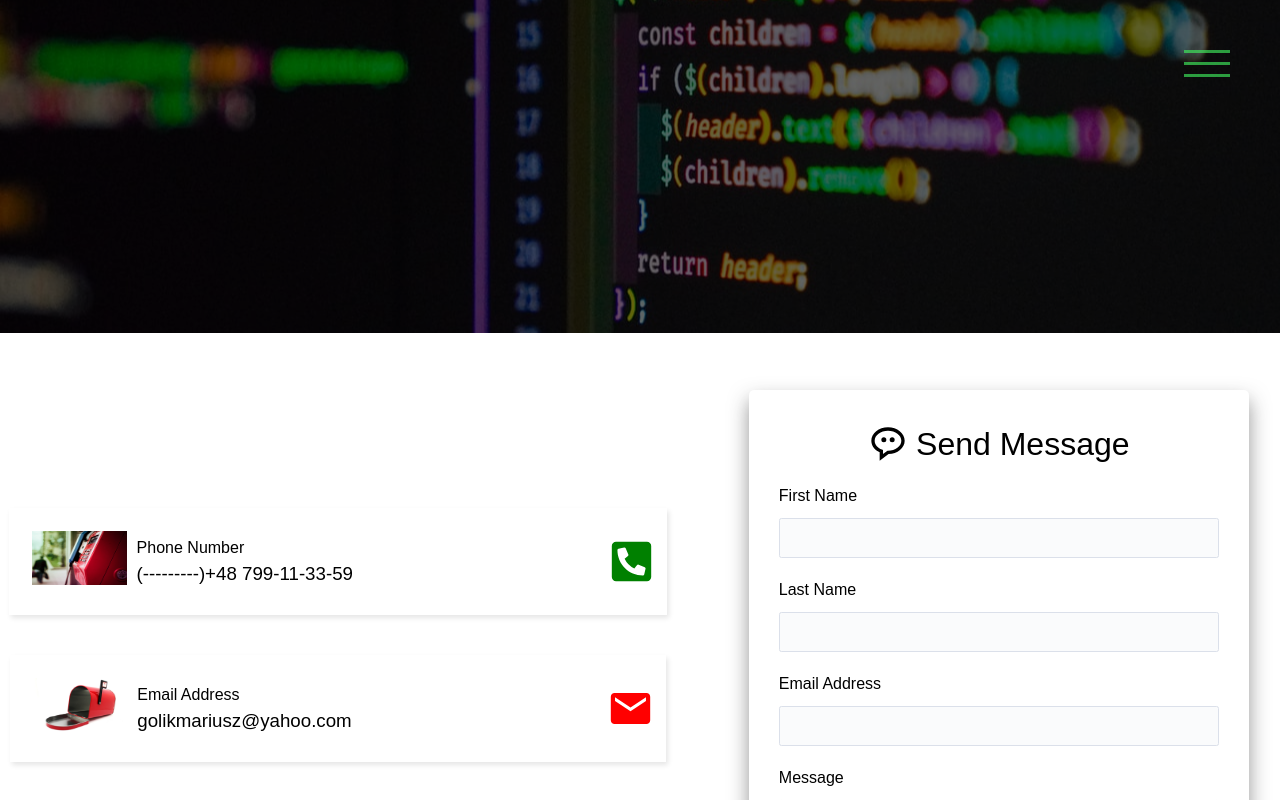
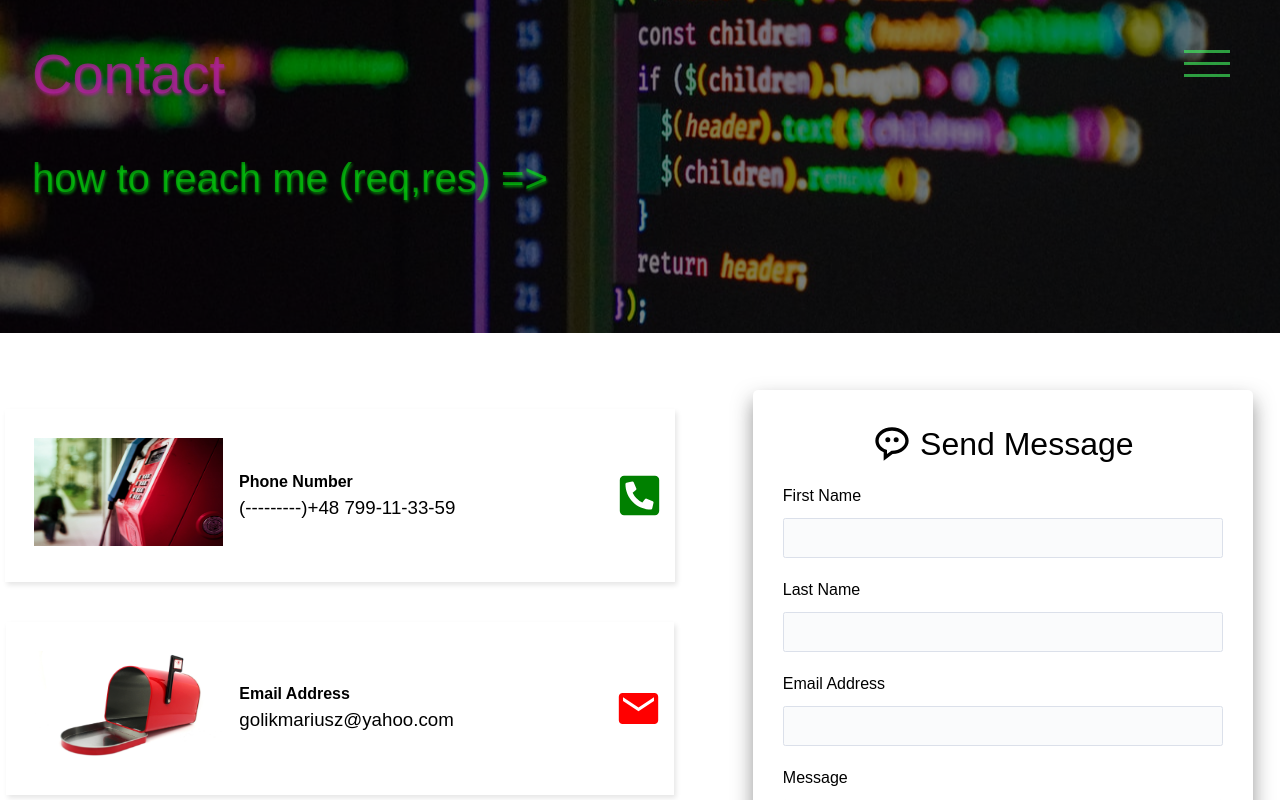
Before and after one commit to jacob-majcen/cv-portfolio-next, a Next.js app: page /contact in a window 1280 px wide. Shown: the top 800 px of the page. Built offline with nearby package versions, Linux system fonts and the light colour scheme.

Commit message:
Added new styles,colors and fixed bug with footer mediaq, finished the contact page

```diff
--- a/components/FormContact.js
+++ b/components/FormContact.js
@@ -1,6 +1,5 @@
 import styles from "@/styles/FormContact.module.css";
 import { BiMessageDetail, BiMessageRoundedDots } from "react-icons/bi";
-import { MdTextsms } from "react-icons/md";
 
 function FormContact() {
   return (
--- a/components/Heading.js
+++ b/components/Heading.js
@@ -1,6 +1,5 @@
 import styles from "@/styles/Heading.module.css";
 import { FaGithub, FaTwitter } from "react-icons/fa";
-// import { GiMailbox } from "react-icons/gi";
 import { SiMailDotRu } from "react-icons/si";
 import { GrMail } from "react-icons/gr";
 import { IoCodeSlashOutline } from "react-icons/io5";
--- a/components/Item.js
+++ b/components/Item.js
@@ -1,5 +1,4 @@
 import Image from "next/image";
-// import Link from "next/link";
 import styles from "@/styles/Item.module.css";
 
 function Item(props) {
@@ -9,7 +8,7 @@ function Item(props) {
         <Image src={props.img} width={350} height={200} />
       </div>
       <div className={styles.info}>
-        {props.subtitle}
+        <h4>{props.subtitle}</h4>
         <h3>{props.title}</h3>
       </div>
       <div className={styles.link}>
--- a/components/Showcase.js
+++ b/components/Showcase.js
@@ -3,8 +3,8 @@ import styles from "@/styles/Showcase.module.css";
 function Showcase() {
   return (
     <div className={styles.showcase}>
-      {/* <h1>Contact me</h1>
-      <h2>I am glad to see you on my page.</h2> */}
+      <h1>Contact</h1>
+      <h2>how to reach me (req,res) =&gt;</h2>
     </div>
   );
 }
--- a/styles/Footer.module.css
+++ b/styles/Footer.module.css
@@ -8,8 +8,8 @@
   color: #000;
   width: 100%;
   height: 4rem;
-  padding-top: 3rem;
-  padding-bottom: 5rem;
+  padding-top: 5rem;
+  padding-bottom: 4rem;
 }
 .footer > p {
   font-size: 1.1rem;
@@ -21,3 +21,11 @@
   text-decoration: none;
   color: var(--alternative-color-five);
 }
+
+@media (max-width: 699px) {
+  .footer > p {
+    font-size: 0.95rem;
+    font-weight: 300;
+    line-height: 1.6;
+  }
+}
--- a/styles/Item.module.css
+++ b/styles/Item.module.css
@@ -9,7 +9,7 @@
 
 .img {
   flex: 1;
-  margin: 10px;
+  margin: 1rem;
 }
 
 .icon {
@@ -19,7 +19,7 @@
 }
 
 .info {
-  flex: 5;
+  flex: 2;
 }
 
 @media (max-width: 768px) {
--- a/styles/Showcase.module.css
+++ b/styles/Showcase.module.css
@@ -6,9 +6,8 @@
   position: relative;
   display: flex;
   flex-direction: column;
-  align-items: center;
-  justify-content: center;
-  text-align: center;
+  align-items: flex-start;
+  justify-content: flex-start;
 }
 
 .showcase::after {
@@ -18,7 +17,7 @@
   left: 0;
   width: 100%;
   height: 100%;
-  background-color: rgba(0, 0, 0, 0.6);
+  background-color: rgba(0, 0, 0, 0.5);
 }
 
 .showcase * {
@@ -26,6 +25,27 @@
 }
 
 .showcase h1 {
-  font-size: 40px;
+  color: var(--secondary-text-color);
+  font-size: 3.5rem;
+  /* font-weight: 550; */
   margin-bottom: 0;
+  margin-top: 2rem;
+  margin-left: 2rem;
+  text-shadow: 1px 2px 3px var(--secondary-text-color);
 }
+.showcase h2 {
+  color: var(--alternative-text-color);
+  font-size: 2.5rem;
+  /* font-weight: 600; */
+  margin-bottom: 0;
+  margin-top: 2rem;
+  margin-left: 2rem;
+  text-shadow: 1px 2px 3px var(--alternative-text-color);
+}
+
+@media (max-width: 600px) {
+  .showcase h1,
+  .showcase h2 {
+    display: none;
+  }
+}
--- a/styles/globals.css
+++ b/styles/globals.css
@@ -6,6 +6,9 @@
   --alternative-color-three: #8eef9e;
   --alternative-color-four: #f28240;
   --alternative-color-five: #0751a5;
+  --primary-text-color: hsla(0, 0%, 78%, 0.842);
+  --secondary-text-color: rgba(175, 31, 156, 0.712);
+  --alternative-text-color: rgba(3, 246, 15, 0.527);
 }
 
 .menu-btn {
```
Also changed, not shown: pages/projects/index.js (+0 -60 lines).
